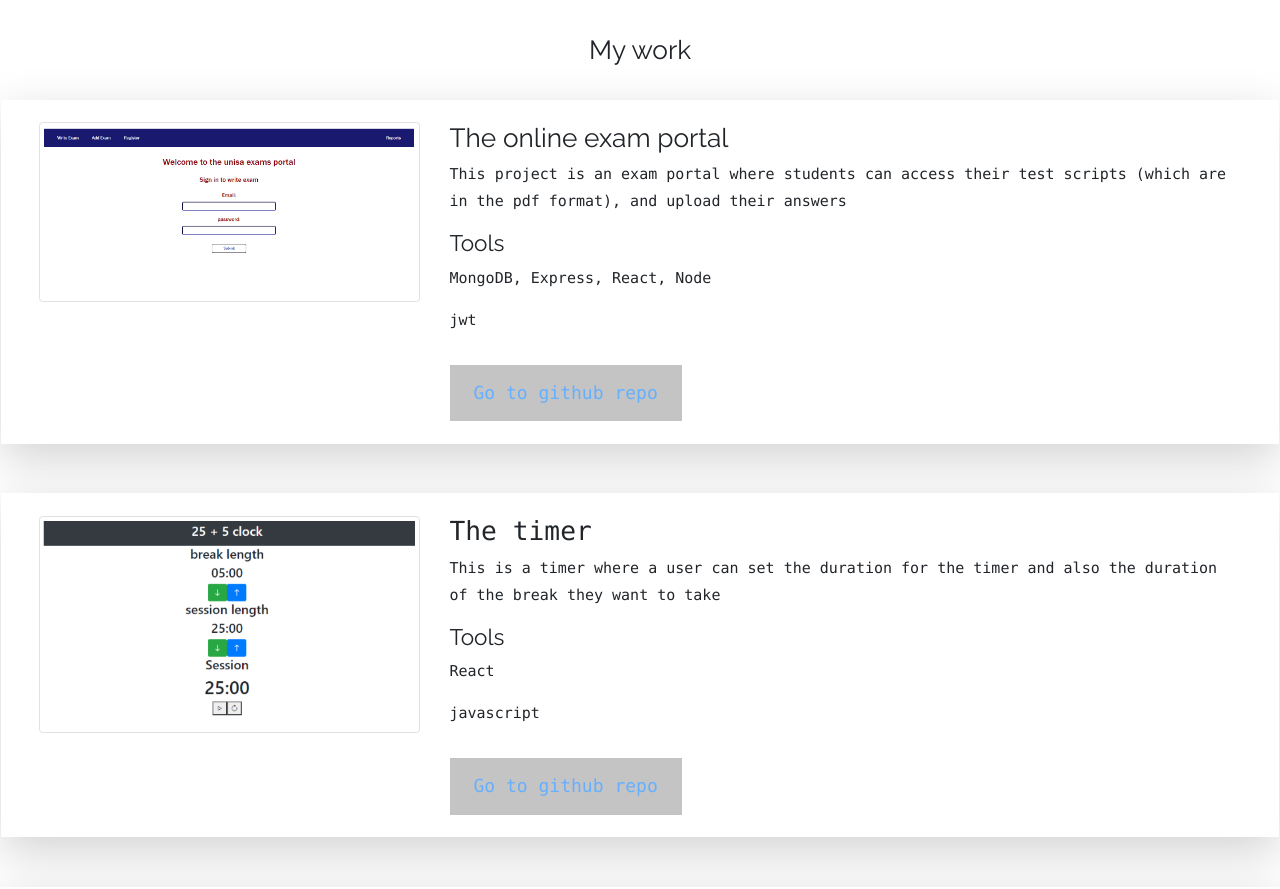
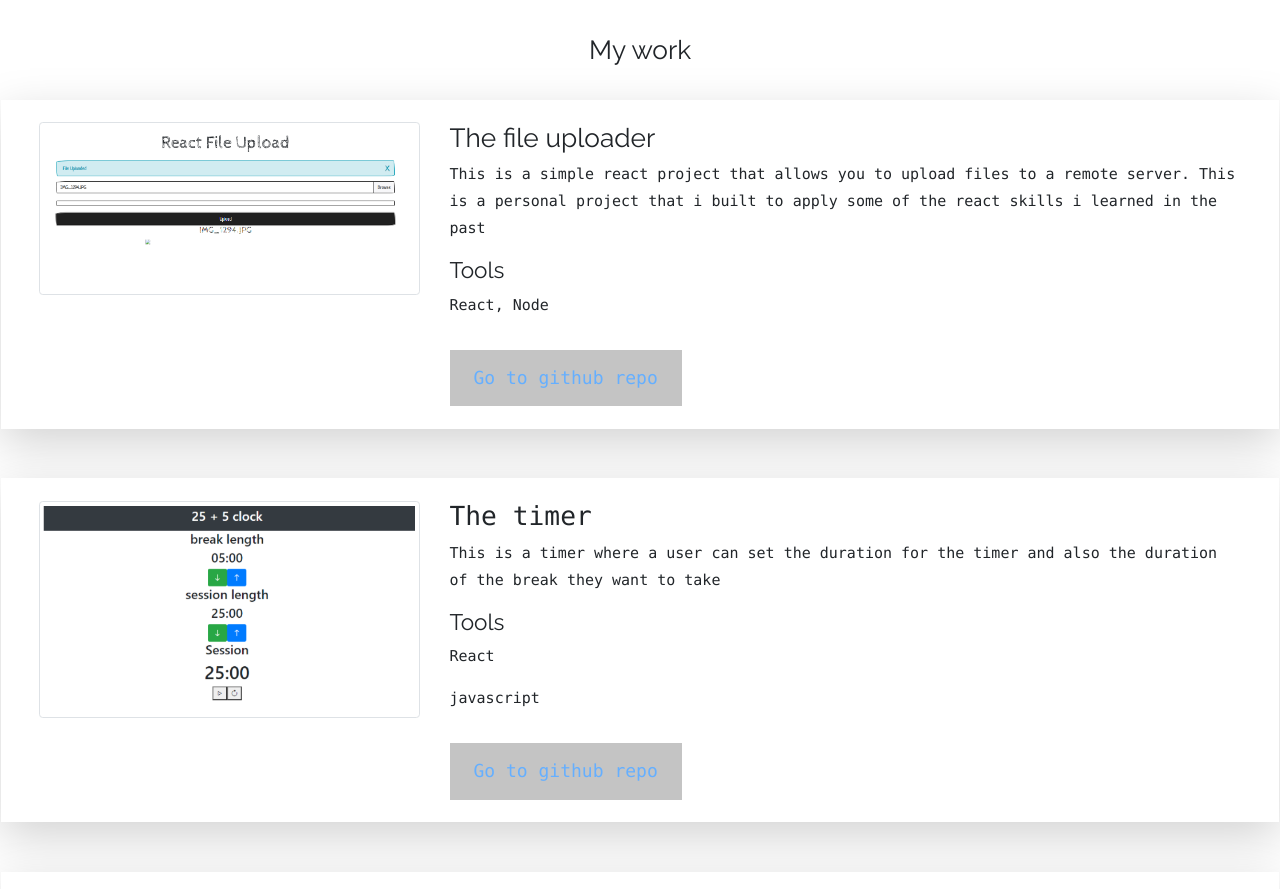
Before and after one commit to Mduduzi-Jele/portfolio, a plain HTML site: page index.html in a window 1280 px wide. Shown: the part 1600-2489 px from the top of the page. Drawn offline with nearby package versions, Linux system fonts and the light colour scheme.

Commit message:
added a new project react file upload

```diff
--- a/index.html
+++ b/index.html
@@ -112,18 +112,18 @@
     <div class="row shadow-lg p-4 mb-4 bg-white">
       <div class="col-sm-4">
         <div class="project-image">
-          <img src="student_sign_in.PNG" class="img-thumbnail img-fluid" alt="login screen">
+          <img src="react_file_upload.PNG" class="img-thumbnail img-fluid" alt="login screen">
         </div>
       </div>
       <br>
       <div class="col-sm-8">
         <div class="project-description">
-          <h3>The online exam portal</h3>
-          <p>This project is an exam portal where students can access their test scripts (which are in the pdf format), and upload their answers</p>
+          <h3>The file uploader</h3>
+          <p>This is a simple react project that allows you to upload files to a remote server.
+            This is a personal project that i built to apply some of the react skills i learned in the past</p>
           <h4>Tools</h4>
-          <p>MongoDB, Express, React, Node</p>
-          <p>jwt</p>
-          <button class="w3-button w3-grey w3-padding-large w3-large w3-margin-top w3-opacity w3-hover-opacity-off"><a href="https://github.com/Mduduzi-Jele/exam-portal.git" class="text-decoration-none">Go to github repo</a></button>
+          <p>React, Node</p>
+          <button class="w3-button w3-grey w3-padding-large w3-large w3-margin-top w3-opacity w3-hover-opacity-off"><a href="https://github.com/Mduduzi-Jele/react-file-upload.git" class="text-decoration-none">Go to github repo</a></button>
         </div>
       </div>
     </div>
```
Also changed, not shown: react_file_upload.PNG (added), student_sign_in.PNG (deleted).
